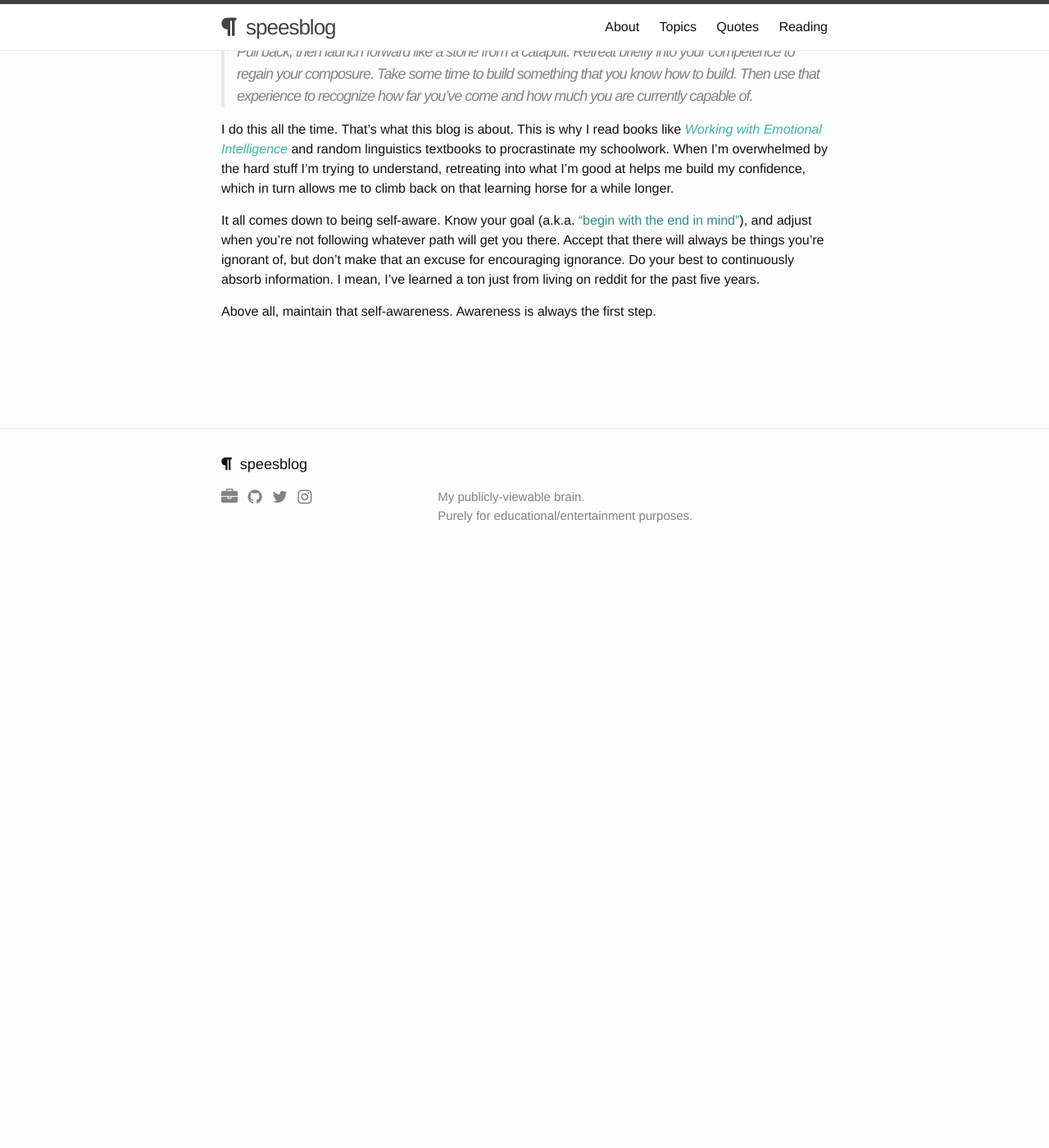
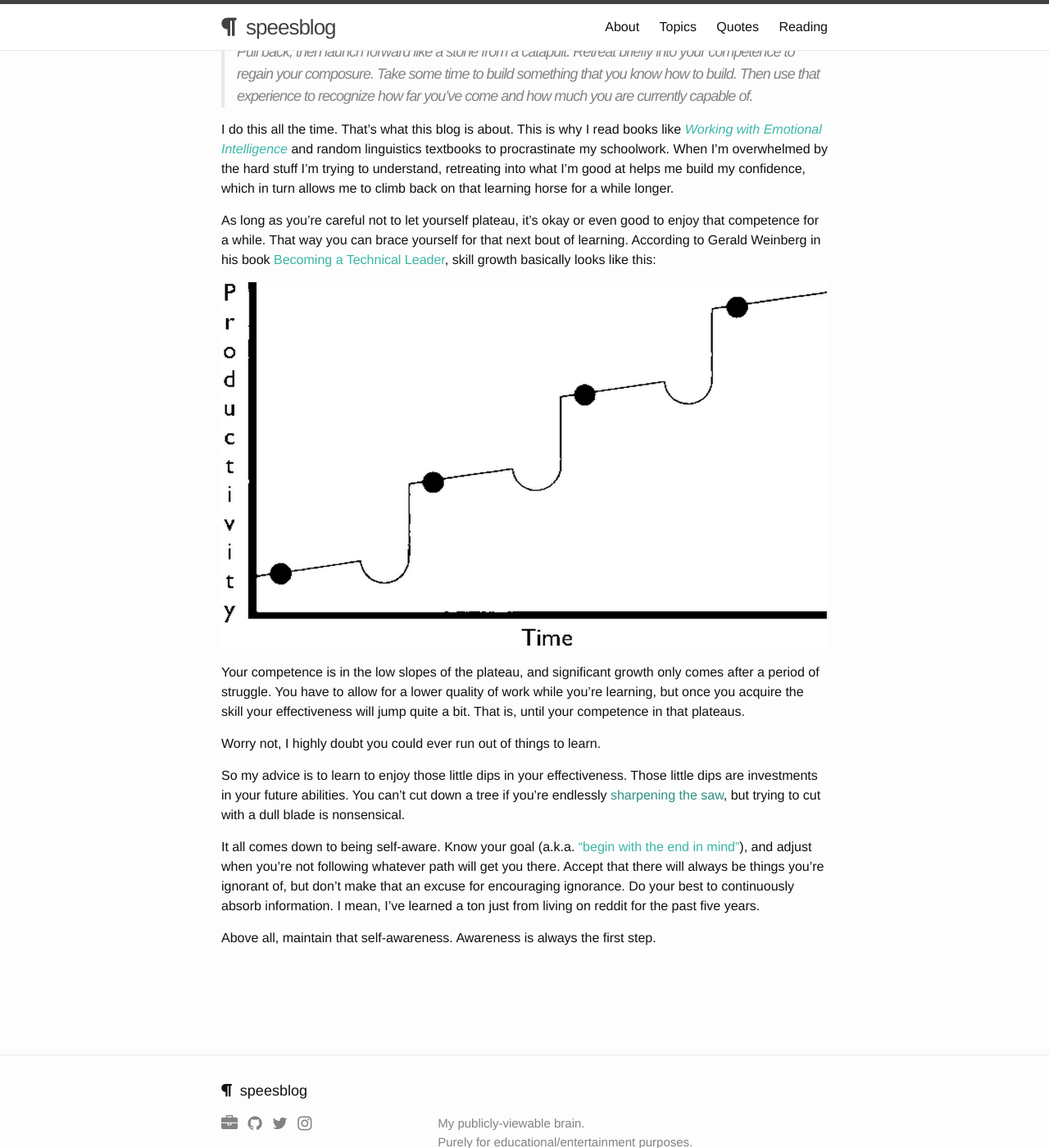
Before and after one commit to shelbyspees/speesblog, a Jekyll site: the page built from _posts/2015-03-16-enjoy-the-struggle.md, in a window 1280 px wide and 1400 px high, scrolled down 1688 px. Shown: the whole window at 82% size. Built offline with Jekyll 4.4.1, drawn with Linux system fonts in a browser that asks for light colours; nearby versions of some CDN libraries; before the commit the page ends 2388 px from its top, so only the background shows below that.

Commit message:
Add picture to post

```diff
--- a/_posts/2015-03-16-enjoy-the-struggle.md
+++ b/_posts/2015-03-16-enjoy-the-struggle.md
@@ -53,6 +53,16 @@ Of course, we're human. And I'm expecting anyone bothering to read this is proba
 
 I do this all the time. That's what this blog is about. This is why I read books like [*Working with Emotional Intelligence*](http://www.amazon.com/Working-Emotional-Intelligence-Daniel-Goleman-ebook/dp/B000JMKTN2/ref=tmm_kin_swatch_0?_encoding=UTF8&sr=8-1&qid=1426551915) and random linguistics textbooks to procrastinate my schoolwork. When I'm overwhelmed by the hard stuff I'm trying to understand, retreating into what I'm good at helps me build my confidence, which in turn allows me to climb back on that learning horse for a while longer.
 
-It all comes down to being self-aware. Know your goal (a.k.a. ["begin with the end in mind"]()), and adjust when you're not following whatever path will get you there. Accept that there will always be things you're ignorant of, but don't make that an excuse for encouraging ignorance. Do your best to continuously absorb information. I mean, I've learned a ton just from living on reddit for the past five years.
+As long as you're careful not to let yourself plateau, it's okay or even good to enjoy that competence for a while. That way you can brace yourself for that next bout of learning. According to Gerald Weinberg in his book [Becoming a Technical Leader](http://www.amazon.com/Becoming-Technical-Leader-Gerald-Weinberg-ebook/dp/B004J4VV3I/ref=tmm_kin_title_0?_encoding=UTF8&sr=8-1&qid=1426553246), skill growth basically looks like this:
+
+<img class="center" src="{{ site.url }}/assets/comp/skill1.png"/>
+
+Your competence is in the low slopes of the plateau, and significant growth only comes after a period of struggle. You have to allow for a lower quality of work while you're learning, but once you acquire the skill your effectiveness will jump quite a bit. That is, until your competence in that plateaus.
+
+Worry not, I highly doubt you could ever run out of things to learn.
+
+So my advice is to learn to enjoy those little dips in your effectiveness. Those little dips are investments in your future abilities. You can't cut down a tree if you're endlessly [sharpening the saw](), but trying to cut with a dull blade is nonsensical.
+
+It all comes down to being self-aware. Know your goal (a.k.a. ["begin with the end in mind"]({{ site.url }}{% post_url 2015-03-02-book-review-seven-habits %}#habit2)), and adjust when you're not following whatever path will get you there. Accept that there will always be things you're ignorant of, but don't make that an excuse for encouraging ignorance. Do your best to continuously absorb information. I mean, I've learned a ton just from living on reddit for the past five years.
 
 Above all, maintain that self-awareness. Awareness is always the first step.
```
Also changed, not shown: assets/comp/skill1.png (added).
